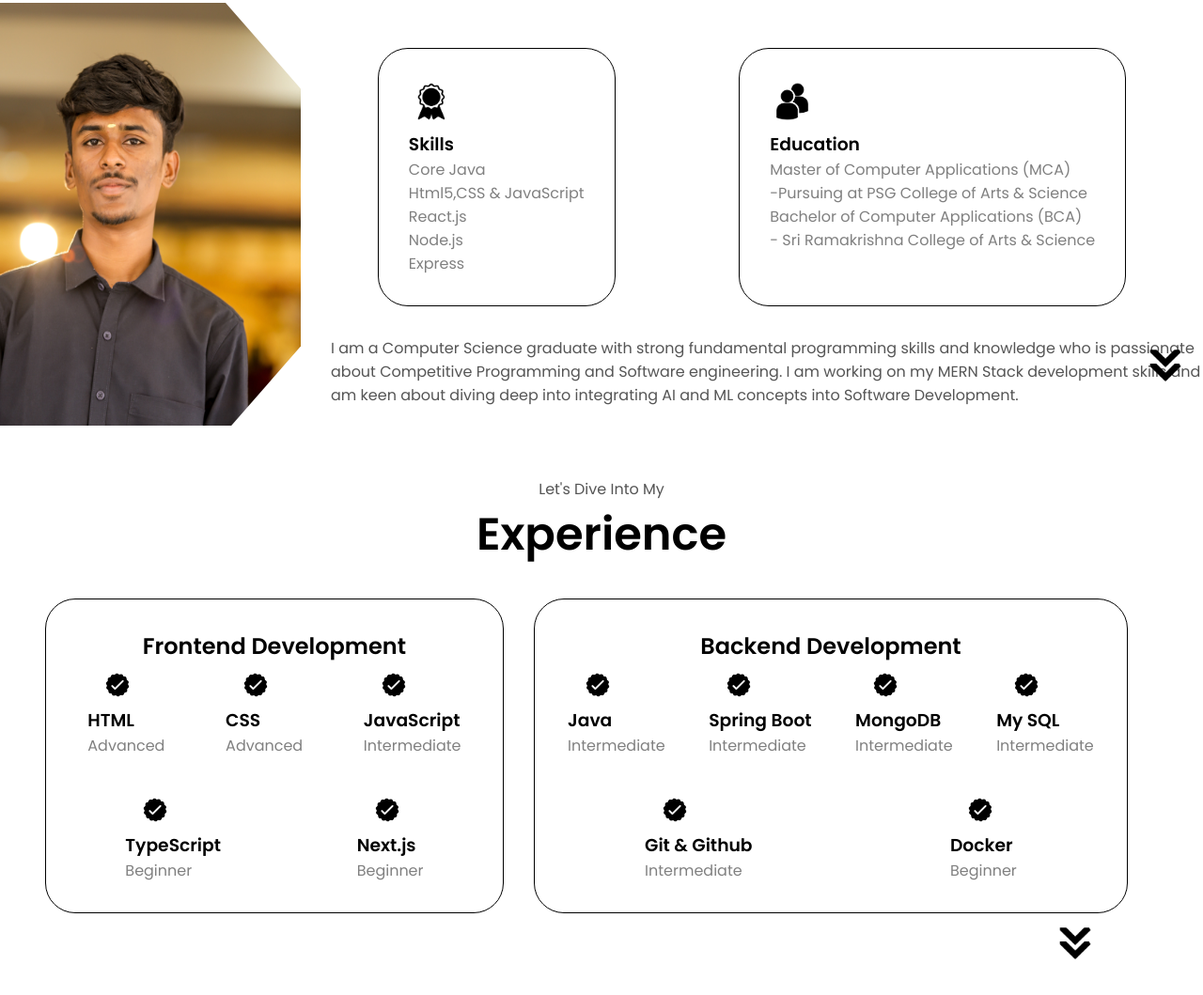
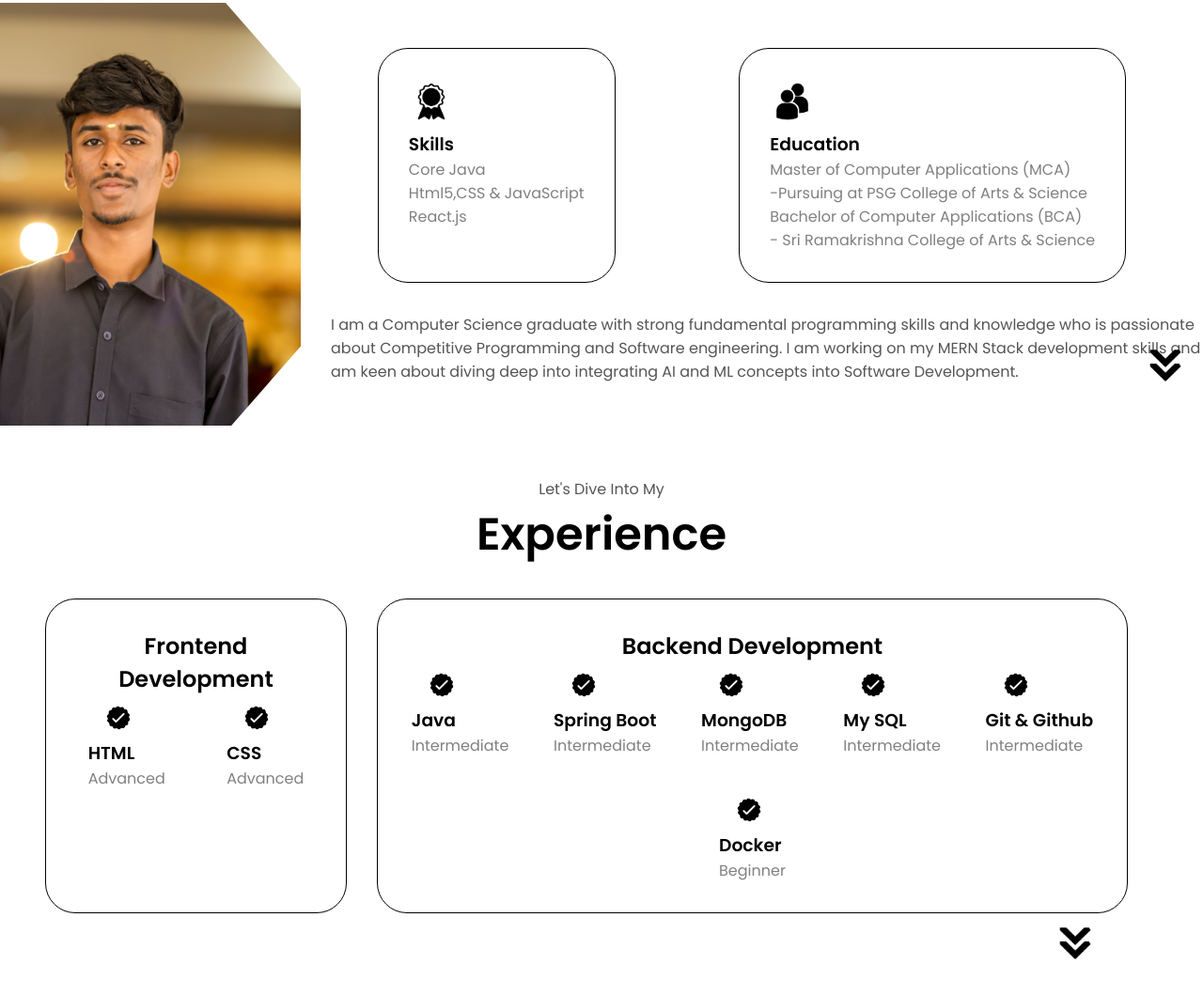
Before and after one commit to gowthamm0708/My-Portfolio-Main, a plain HTML site: page index.html in a window 1280 px wide. Shown: the part 990-2049 px from the top of the page at 94% size. Drawn offline with Linux system fonts and the light colour scheme.

Commit message:
Update index.html

```diff
--- a/index.html
+++ b/index.html
@@ -85,9 +85,10 @@
                         <ul class="skills">
                             <li class="skills-list">Core Java</li>
                             <li class="skills-list">Html5,CSS & JavaScript</li>
+<!--                             <li class="skills-list">JavaScript</li> -->
                             <li class="skills-list">React.js</li>
-                            <li class="skills-list">Node.js</li>
-                            <li class="skills-list">Express</li>
+<!--                             <li class="skills-list">Node.js</li>
+                            <li class="skills-list">Express</li> -->
                         </ul>
                     </div>
                         <div class="details-container">
@@ -134,7 +135,7 @@
                             <h3>CSS</h3>
                             <p>Advanced</p>
                         </article>
-                        <article>
+<!--                         <article>
                             <img src="./assets/checkmark.png" alt="Exp icon" class="icon">
                             <h3>JavaScript</h3>
                             <p>Intermediate</p>
@@ -148,7 +149,7 @@
                             <img src="./assets/checkmark.png" alt="Exp icon" class="icon">
                             <h3>Next.js</h3>
                             <p>Beginner</p>
-                         </article>
+                         </article>    -->
                     </div>
                         </div>
 
```
